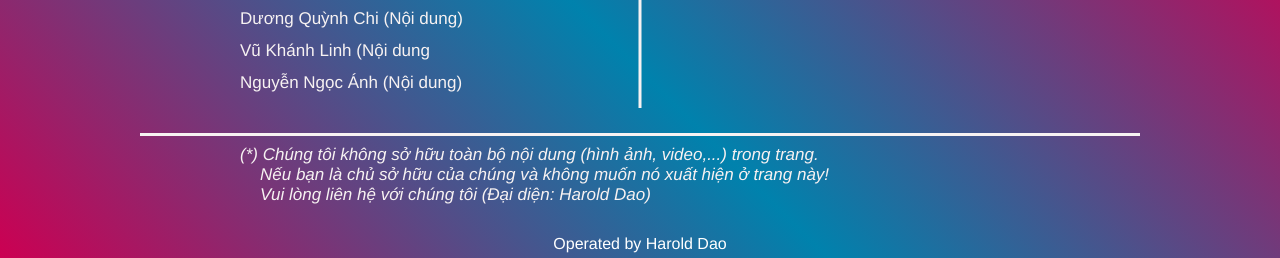
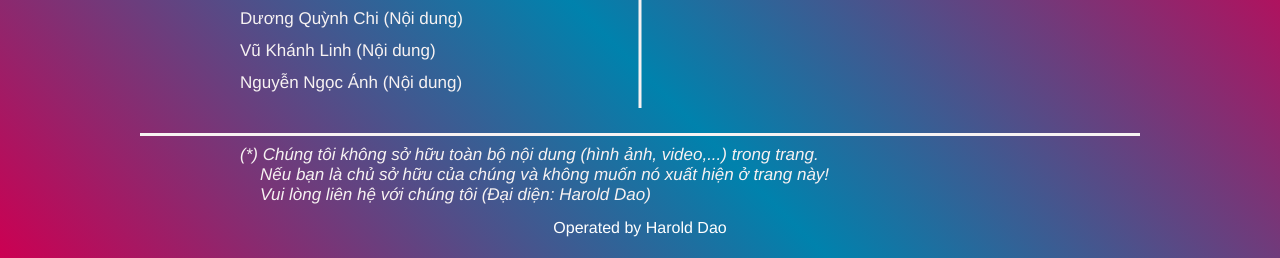
Before and after one commit to HaroldDao/TVC, a plain HTML site: page index.html in a window 1280 px wide. Shown: the part 4634-4892 px from the top of the page. Drawn offline with Linux system fonts and the light colour scheme.

Commit message:
update index.html
Resolve small issues

```diff
--- a/index.html
+++ b/index.html
@@ -4,6 +4,7 @@
     <meta charset="UTF-8">
     <meta name="viewport" content="width=device-width, initial-scale=1.0">
     <title>Traditional Vietnamese Clothing</title>
+        <link rel="icon" type="image/png" sizes="32x32" href="https://i.imgur.com/wofw92E.png">
     <link rel="stylesheet" href="./assets/css/style.css">
     <link rel="stylesheet" href="./assets/fonts/themify-icons-font/themify-icons/themify-icons.css">
 </head>
@@ -161,7 +162,7 @@
                 <p>Harold Dao ~ Đào Duy Phúc (fr) </p>
                 <p>Nguyễn Nhật Minh (Kiểm duyệt) </p>
                 <p>Dương Quỳnh Chi (Nội dung)</p>
-                <p>Vũ Khánh Linh (Nội dung</p>
+                <p>Vũ Khánh Linh (Nội dung)</p>
                 <p>Nguyễn Ngọc Ánh (Nội dung)</p>
             </div>
 
@@ -175,7 +176,7 @@
 
         </div>
         </div>
-            <div class="subfooter">Operated by <a href="https://facebook.com/100078283931163" style="text-decoration: none;" target="_blank">Harold Dao</a></div>
+            <div class="subfooter">Operated by <a href="https://facebook.com/100078283931163" style="text-decoration: none; line-height: 50px;" target="_blank">Harold Dao</a></div>
         </div>
     </div>
 
```
